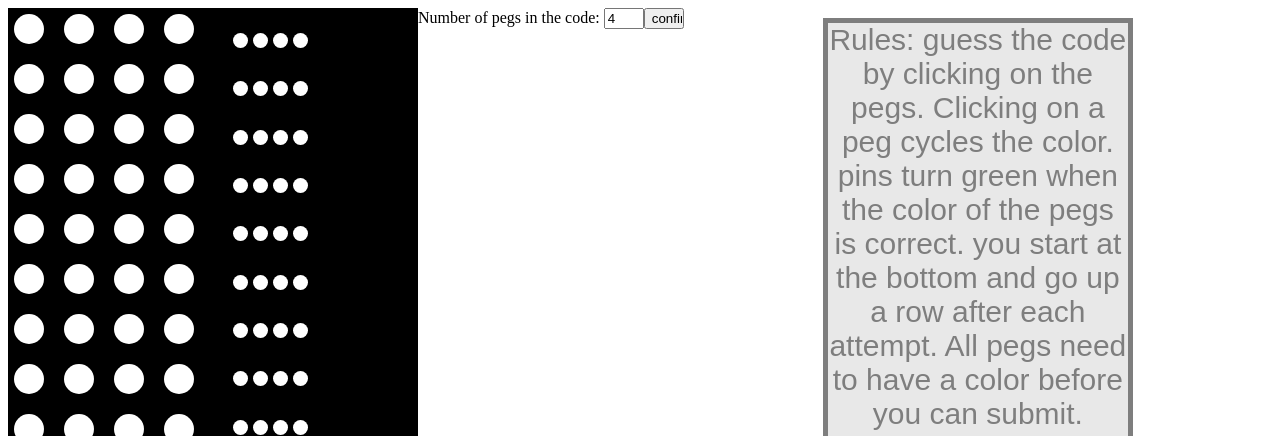
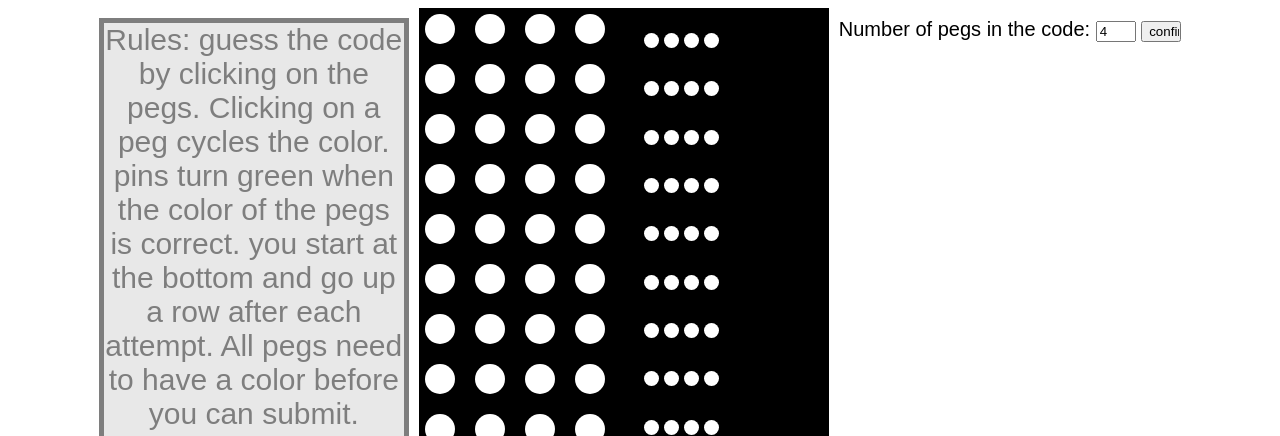
Before and after one commit to multi-Mastermind/multi-Mastermind.github.io, a plain HTML site: page index.html in a window 1280 px wide. Shown: the top 436 px of the page. Drawn offline with Linux system fonts and the light colour scheme.

Commit message:
css update

```diff
--- a/index.html
+++ b/index.html
@@ -21,19 +21,20 @@
   <div class="pegCount">
     <label for="pegAmount">Number of pegs in the code:</label>
     <input type="number" id="pegAmount" name="pegAmount" value="4" step="1" min="3" max="6">
-  </div>
-
     <div id="pegCountButton">
       <input type="button" value="confirm Pegs in code">
     </div>
+  </div>
 
   <div id="instructions">
+    <div id="instructionsText">
       Rules:
       guess the code by clicking on the pegs.
       Clicking on a peg cycles the color.
       pins turn green when the color of the pegs is correct.
       you start at the bottom and go up a row after each attempt.
       All pegs need to have a color before you can submit.
+    </div>
     <div class="submit">
       Submit
     </div>
--- a/mastermind v1.1.js
+++ b/mastermind v1.1.js
@@ -166,12 +166,17 @@ function changeRows() {
         Array.from(newpp).forEach(element =>
             element.classList.remove("current" + pp));
         Array.from(newpp).slice(rowsliceStart, rowsliceEnd).forEach(element =>
-            element.classList.add("current" + pp));
+            element.classList.add("current" + pp))
+        if (currentrow < 12) {
+            let instructionsText = document.getElementById("instructionsText");
+            instructionsText.style.display = "none";
+        }
     }
     newrow(pegs.id);
     // console.log(pegs.id);
     newrow(pins.id);
 }
+
 
 //controle of de speler wint
 function checkWin(pegnr) {
--- a/mastermind.css
+++ b/mastermind.css
@@ -1,5 +1,6 @@
 body {
     display: flex;
+    justify-content: center;
     flex-wrap: wrap;
 }
 
@@ -15,7 +16,10 @@ body {
     z-index: 0;
     --pegcount: 4;
     --rowcount: 12;
+    order: 1;
+    margin: 0 10px;
 }
+
 /*
 .board {
     display: grid;
@@ -26,51 +30,60 @@ body {
     z-index: 1;
 } */
 
-#pegNumber{
+#pegNumber {
     width: 3em;
     height: 1.5em;
 }
 
 #instructions {
+    height: 440px;
     width: 300px;
-    height: 520px;
     border: 5px solid black;
-    margin: 0 auto;
+    margin: 0;
     margin-top: 10px;
-    font-family: sans-serif;
-    font-size: 30px;
-    text-align: center;
     color: rgb(0, 0, 0);
     background-color: lightgray;
     opacity: 0.5;
     z-index: 0;
+    order: 0;
 }
 
-@media only screen and (max-width: 500px){
-    #instructions{
+#instructionsText {
+    font-family: sans-serif;
+    font-size: 30px;
+    text-align: center;
+}
+
+@media only screen and (max-width: 500px) {
+    #instructions {
         width: 90%;
         font-size: 1.5em;
         height: auto;
         align-items: flex-end;
     }
-    .gameboard{
-        clear:left;
+
+    .gameboard {
+        clear: left;
         position: relative;
     }
 }
 
-#pegCount {
- margin-top: 10px;
- width: 3em;
- height: 1em;
-position: relative;
+.pegCount {
+    font-family: sans-serif;
+    font-size: 20px;
+    margin-top: 10px;
+    width: auto;
+    height: 1em;
+    position: relative;
+    order: 2;
 }
-input{
+
+input {
     width: 3em;
 }
 
-#pegCountButton{
-    border:none;
+#pegCountButton {
+    border: none;
     padding: 0px;
     color: grey;
     text-align: center;
@@ -113,7 +126,6 @@ input{
     /* grid-area: 1/6/var(--rowcount)+1/10; */
     float: right;
     margin: 10px;
-
 }
 
 .pins {
@@ -145,34 +157,34 @@ input{
     font-family: sans-serif;
     font-size: 50px;
     text-align: center;
-    color:black;
+    color: black;
     background-color: lightgray;
     opacity: 0.5;
 }
 
-@media only screen and (max-height: 900px){
-    .gameboard{
+@media only screen and (max-height: 900px) {
+    .gameboard {
         height: calc(var(--rowcount)*50px);
     }
 
-    #pegs{
+    #pegs {
         grid-template-columns: repeat(var(--pegcount), 50px);
         grid-template-rows: repeat(var(--rowcount), 50px);
     }
 
-    .pegs{
+    .pegs {
         height: 30px;
         width: 30px;
         margin: 1px;
     }
 
-    .pins{
+    .pins {
         height: 15px;
         width: 15px;
         margin: 10px;
     }
 
-    .submit{
+    .submit {
         margin-top: 5px;
     }
 }
```
Lines whose indentation alone changed are shown as unchanged.
